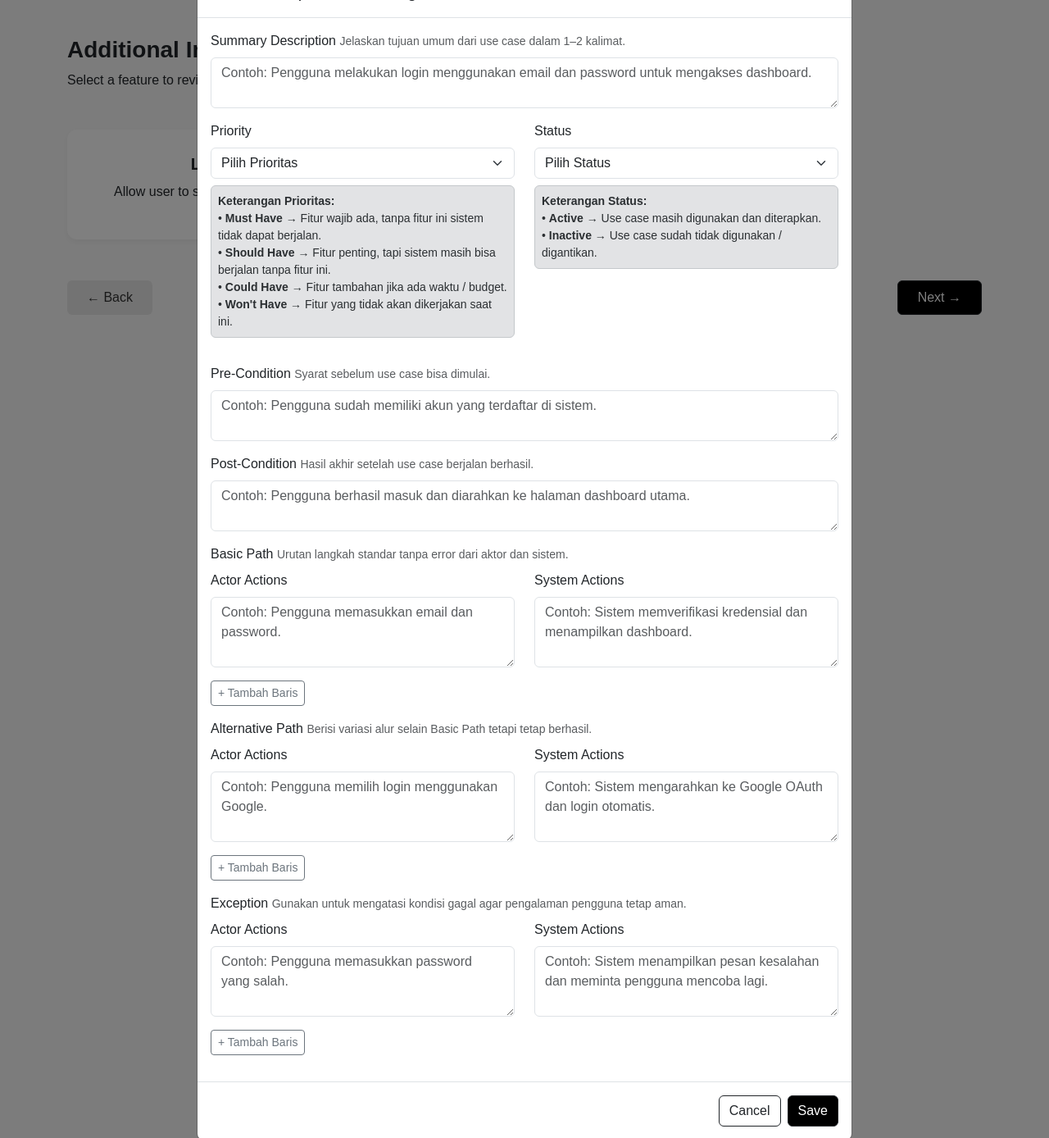
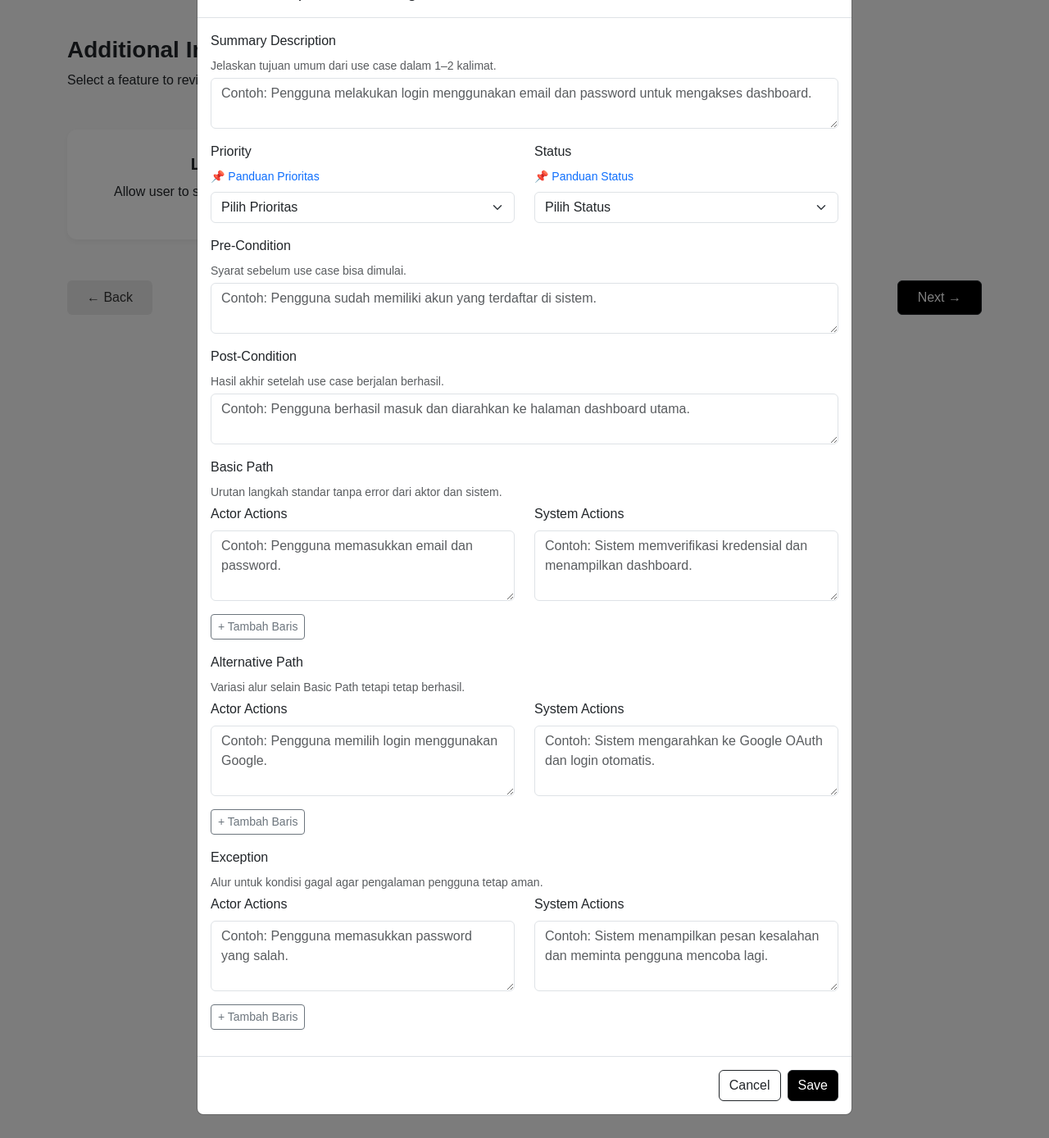
Before and after one commit to AgileSoftDev-2025/SRS-Generator-Tools, a Flask app: template main/templates/main/input_informasi_tambahan.html in a window 1280 px wide, after a click that opens the changed part. Shown: the part 70-1458 px from the top of the page at 82% size. Run offline with Flask 3, Linux system fonts and the light colour scheme; the template is opened without the code that fills it, so the values that code supplies are empty; some libraries are stand-ins or nearby versions.

Commit message:
memperbaiki informasi dan detail

```diff
--- a/main/templates/main/input_informasi_tambahan.html
+++ b/main/templates/main/input_informasi_tambahan.html
@@ -121,24 +121,26 @@
         </div>
         <form id="formFeature1">
           <div class="modal-body">
+
+            <!-- Summary -->
             <div class="mb-3">
               <label class="form-label">Summary Description</label>
-              <small class="text-muted">Jelaskan tujuan umum dari use case dalam 1–2 kalimat.</small>
+              <small class="text-muted d-block mb-1">Jelaskan tujuan umum dari use case dalam 1–2 kalimat.</small>
               <textarea class="form-control" id="summary" rows="2"
                 placeholder="Contoh: Pengguna melakukan login menggunakan email dan password untuk mengakses dashboard."></textarea>
             </div>
-            <div class="row mb-3">
-              <div class="col-md-6">
+
+            <!-- Priority & Status (side by side) -->
+            <div class="row">
+              <!-- Priority -->
+              <div class="col-md-6 mb-3">
                 <label class="form-label">Priority</label>
-                <select class="form-select" id="priority">
-                  <option>Pilih Prioritas</option>
-                  <option>Must Have</option>
-                  <option>Should Have</option>
-                  <option>Could Have</option>
-                  <option>Won't Have</option>
-                </select>
+                <a class="text-decoration-none d-block mb-1 small" data-bs-toggle="collapse" href="#priority_help" role="button">
+                  📌 Panduan Prioritas
+                </a>
 
-                <div class="alert alert-secondary mt-2 p-2 small">
+                <div class="collapse" id="priority_help">
+                  <div class="alert alert-secondary p-2 small mt-1">
                     <b>Keterangan Prioritas:</b><br>
                     • <b>Must Have</b> → Fitur wajib ada, tanpa fitur ini sistem tidak dapat berjalan.<br>
                     • <b>Should Have</b> → Fitur penting, tapi sistem masih bisa berjalan tanpa fitur ini.<br>
@@ -146,36 +148,59 @@
                     • <b>Won't Have</b> → Fitur yang tidak akan dikerjakan saat ini.
                   </div>
                 </div>
-              <div class="col-md-6">
+
+                <select class="form-select mt-2" id="priority">
+                  <option>Pilih Prioritas</option>
+                  <option>Must Have</option>
+                  <option>Should Have</option>
+                  <option>Could Have</option>
+                  <option>Won't Have</option>
+                </select>
+              </div>
+
+              <!-- Status -->
+              <div class="col-md-6 mb-3">
                 <label class="form-label">Status</label>
-                <select class="form-select" id="status">
-                  <option>Pilih Status</option>
-                  <option>Active</option>
-                  <option>Inactive</option>
-                </select>
+                <a class="text-decoration-none d-block small mb-1" data-bs-toggle="collapse" href="#status_help" role="button">
+                  📌 Panduan Status
+                </a>
 
-                <div class="alert alert-secondary mt-2 p-2 small">
+                <div class="collapse" id="status_help">
+                  <div class="alert alert-secondary p-2 small mt-1">
                     <b>Keterangan Status:</b><br>
                     • <b>Active</b> → Use case masih digunakan dan diterapkan.<br>
                     • <b>Inactive</b> → Use case sudah tidak digunakan / digantikan.
                   </div>
                 </div>
+
+                <select class="form-select mt-2" id="status">
+                  <option>Pilih Status</option>
+                  <option>Active</option>
+                  <option>Inactive</option>
+                </select>
               </div>
+            </div>
+
+            <!-- Pre & Post -->
             <div class="mb-3">
               <label class="form-label">Pre-Condition</label>
-              <small class="text-muted">Syarat sebelum use case bisa dimulai.</small>
+              <small class="text-muted d-block mb-1">Syarat sebelum use case bisa dimulai.</small>
               <textarea class="form-control" id="precondition" rows="2"
                 placeholder="Contoh: Pengguna sudah memiliki akun yang terdaftar di sistem."></textarea>
             </div>
+
             <div class="mb-3">
               <label class="form-label">Post-Condition</label>
-              <small class="text-muted">Hasil akhir setelah use case berjalan berhasil.</small>
+              <small class="text-muted d-block mb-1">Hasil akhir setelah use case berjalan berhasil.</small>
               <textarea class="form-control" id="postcondition" rows="2"
                 placeholder="Contoh: Pengguna berhasil masuk dan diarahkan ke halaman dashboard utama."></textarea>
             </div>
+
+            <!-- Basic Path -->
             <div class="mb-3">
               <label class="form-label">Basic Path</label>
-              <small class="text-muted">Urutan langkah standar tanpa error dari aktor dan sistem.</small>
+              <small class="text-muted d-block mb-1">Urutan langkah standar tanpa error dari aktor dan sistem.</small>
+
               <div id="basicPathContainer">
                 <div class="row mb-3">
                   <div class="col-md-6">
@@ -192,9 +217,12 @@
               </div>
               <button type="button" class="btn btn-outline-secondary btn-sm" id="addBasicPathRow">+ Tambah Baris</button>
             </div>
+
+            <!-- Alternative Path -->
             <div class="mb-3">
               <label class="form-label">Alternative Path</label>
-              <small class="text-muted">Berisi variasi alur selain Basic Path tetapi tetap berhasil.</small>
+              <small class="text-muted d-block mb-1">Variasi alur selain Basic Path tetapi tetap berhasil.</small>
+
               <div id="alternativePathContainer">
                 <div class="row mb-3">
                   <div class="col-md-6">
@@ -211,9 +239,12 @@
               </div>
               <button type="button" class="btn btn-outline-secondary btn-sm" id="addAlternativePathRow">+ Tambah Baris</button>
             </div>
+
+            <!-- Exception -->
             <div class="mb-3">
               <label class="form-label">Exception</label>
-              <small class="text-muted">Gunakan untuk mengatasi kondisi gagal agar pengalaman pengguna tetap aman.</small>
+              <small class="text-muted d-block mb-1">Alur untuk kondisi gagal agar pengalaman pengguna tetap aman.</small>
+
               <div id="exceptionContainer">
                 <div class="row mb-3">
                   <div class="col-md-6">
@@ -230,12 +261,15 @@
               </div>
               <button type="button" class="btn btn-outline-secondary btn-sm" id="addExceptionRow">+ Tambah Baris</button>
             </div>
+
           </div>
+
           <div class="modal-footer">
             <button type="button" class="btn btn-outline-dark" data-bs-dismiss="modal">Cancel</button>
             <button type="button" class="btn btn-dark" id="saveFeature">Save</button>
           </div>
         </form>
+
       </div>
     </div>
   </div>
```
Lines whose indentation alone changed are shown as unchanged.
